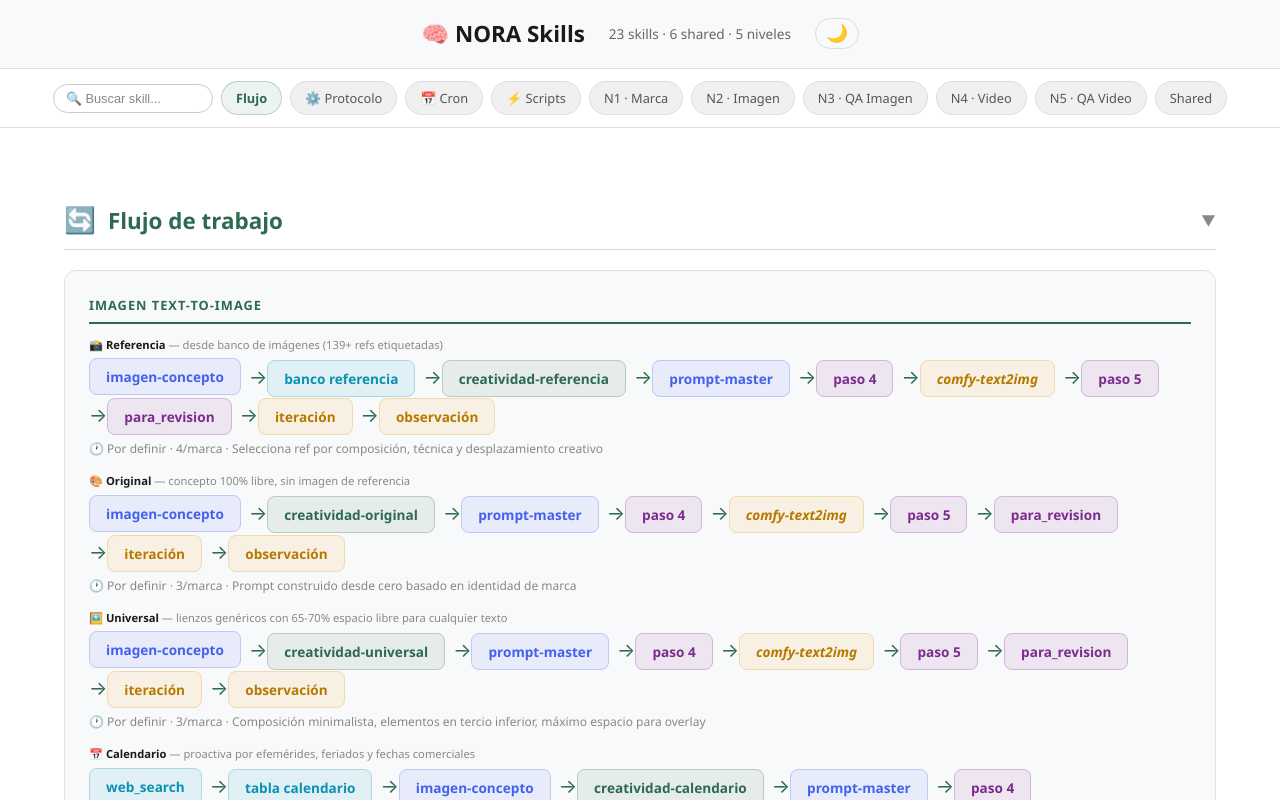
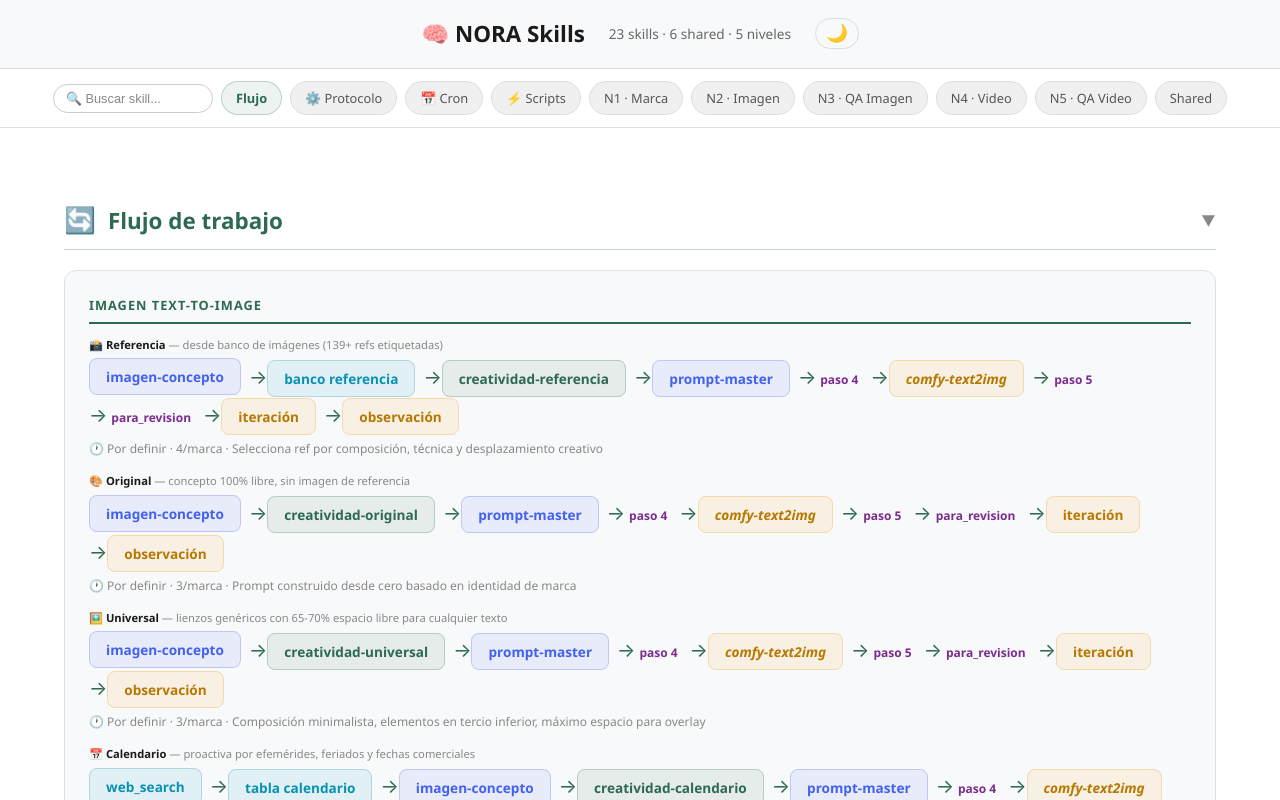
Before and after one commit to anywheretower/nora-dashboard, a React (Vite) app: page / in a window 1280 px wide. Shown: the top 800 px of the page. Built offline with nearby package versions, Linux system fonts and the light colour scheme.

Commit message:
style: flow steps as plain text without background

```diff
--- a/src/App.css
+++ b/src/App.css
@@ -221,7 +221,7 @@ body { font-family: 'Segoe UI', system-ui, -apple-system, sans-serif; background
 .flow-support { background: var(--flow-support-bg); color: var(--flow-support-color); border: 1px solid var(--flow-support-border); }
 .flow-qa { background: var(--flow-qa-bg); color: var(--flow-qa-color); border: 1px solid var(--flow-qa-border); }
 .flow-pub { background: var(--flow-pub-bg); color: var(--flow-pub-color); border: 1px solid var(--flow-pub-border); }
-.flow-step { background: var(--flow-step-bg); color: var(--flow-step-color); border: 1px solid var(--flow-step-border); }
+.flow-step { background: transparent; color: var(--flow-step-color); border: none; font-weight: 700; font-size: 0.75rem; padding: 8px 4px; }
 .flow-script { background: var(--flow-script-bg); color: var(--flow-script-color); border: 1px solid var(--flow-script-border); font-style: italic; }
 .flow-input { background: var(--flow-input-bg); color: var(--flow-input-color); border: 1px solid var(--flow-input-border); }
 .flow-video { background: var(--flow-video-bg); color: var(--flow-video-color); border: 1px solid var(--flow-video-border); }
```
